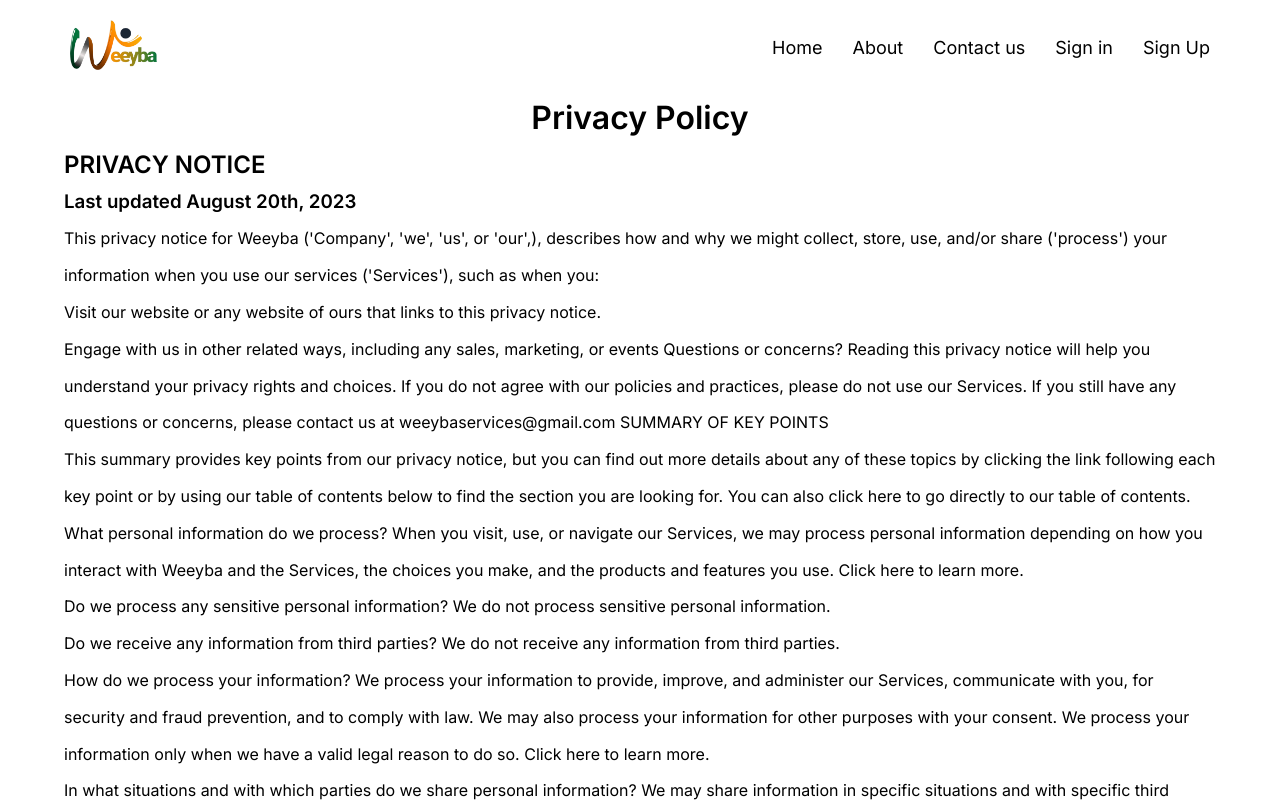
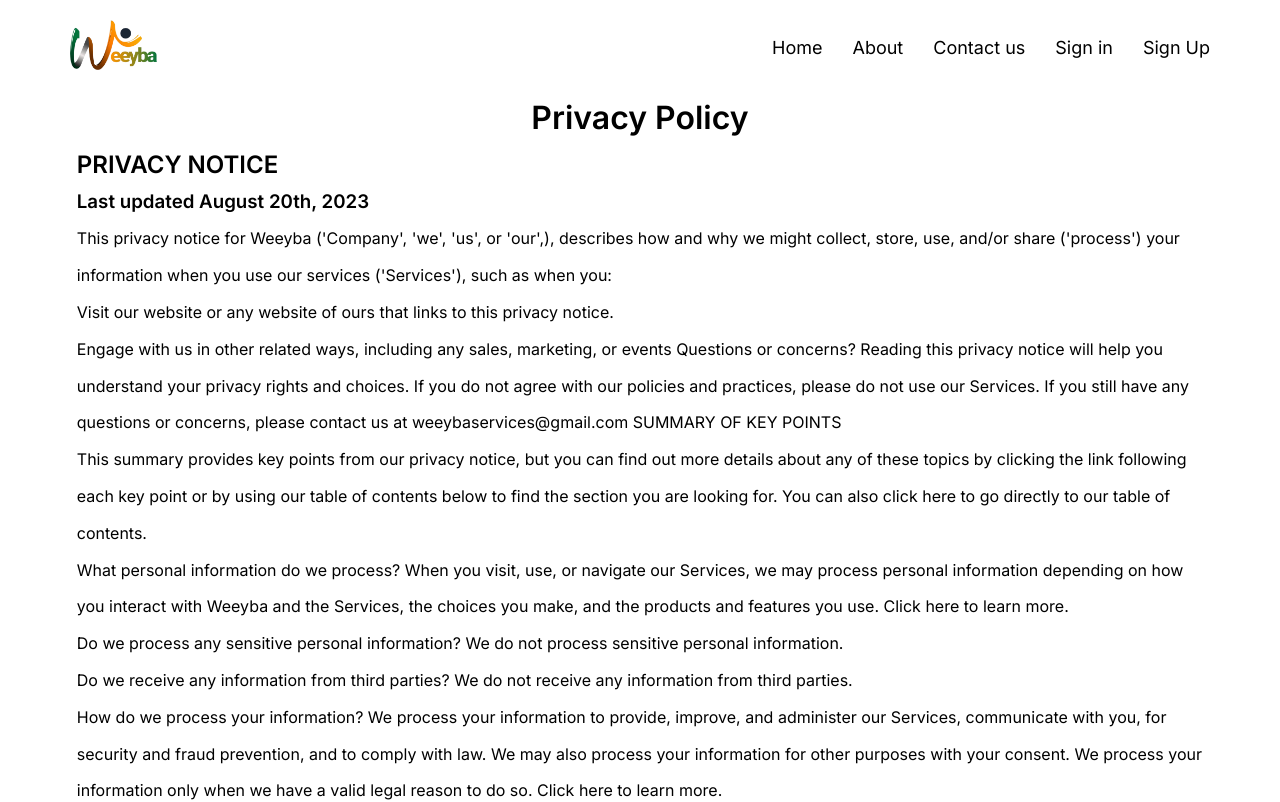
Before and after one commit to Weeyba/front-end, a React (Create React App) app: page /privacy-policy in a window 1280 px wide. Shown: the top 802 px of the page. Built offline with nearby package versions, Linux system fonts and the light colour scheme.

Commit message:
padding adjust

```diff
--- a/src/pages/privacy/PrivacyPolicy.js
+++ b/src/pages/privacy/PrivacyPolicy.js
@@ -3,7 +3,7 @@ import React from 'react'
 export default function PrivacyPolicy() {
   return (
     <div style={{ marginTop: 100,
-      padding:'0% 5% 0% 5%',
+      padding:'0% 6% 0% 6%',
       lineHeight:'230%',
 
               }}>
```
